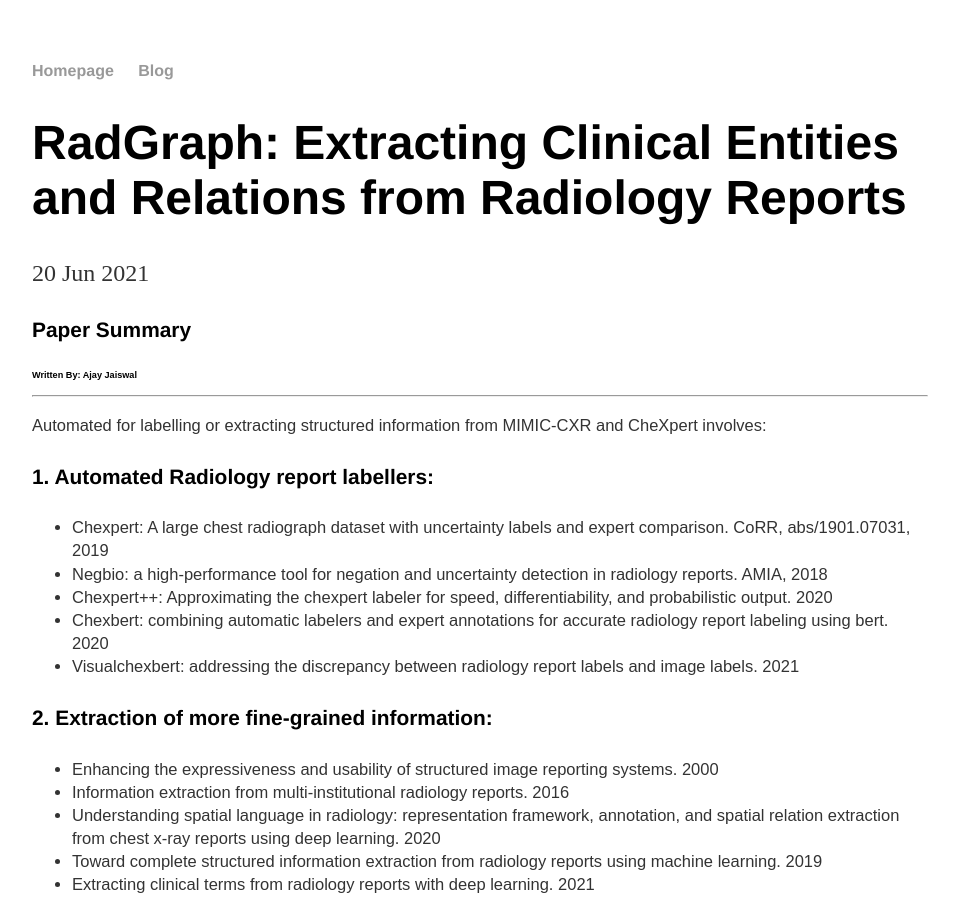
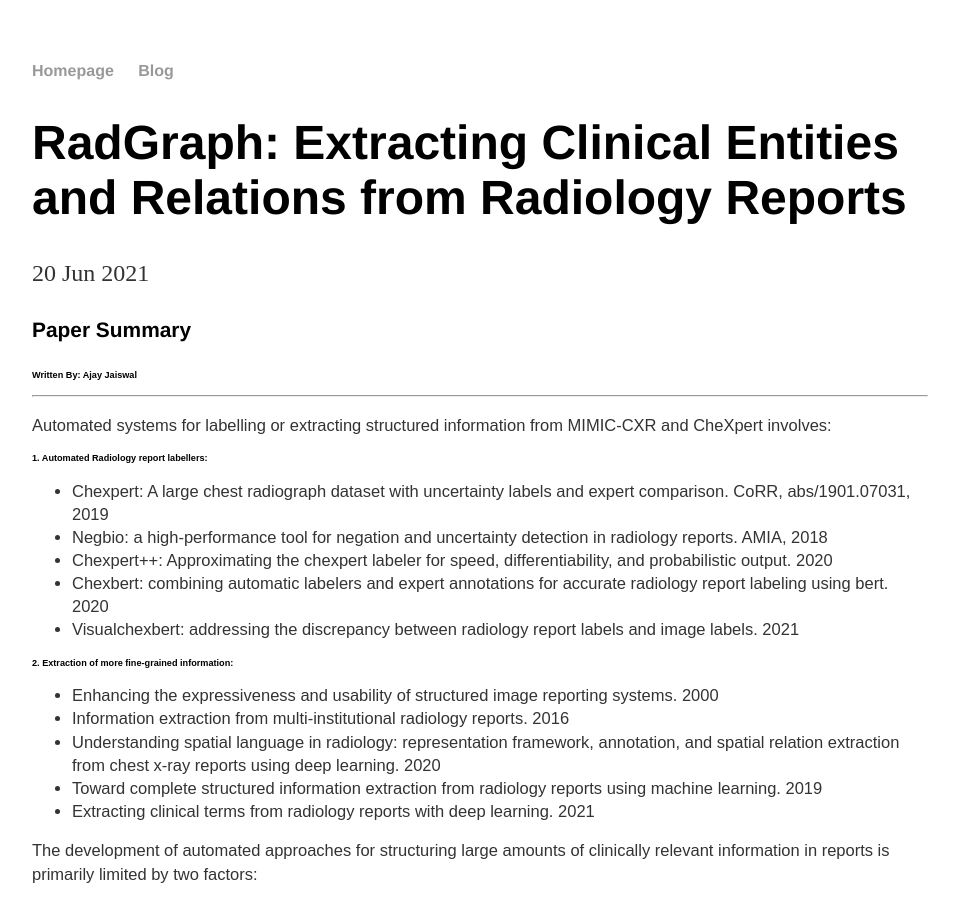
Before and after one commit to Ajay1994/ajay1994.github.io, a Jekyll site: the page built from _posts/2021-06-20-RadGraph: Extracting Clinical Entities and Relations from Radiology Reports.md, in a window 1280 px wide and 900 px high. Shown: the whole window, without its empty margins (160-1119 px from the left). Built offline with Jekyll 4.4.1, drawn with Linux system fonts in a browser that asks for light colours.

Commit message:
Update 2021-06-20-RadGraph: Extracting Clinical Entities and Relations from Radiology Reports.md

```diff
--- a/_posts/2021-06-20-RadGraph: Extracting Clinical Entities and Relations from Radiology Reports.md
+++ b/_posts/2021-06-20-RadGraph: Extracting Clinical Entities and Relations from Radiology Reports.md
@@ -9,15 +9,15 @@ date: 2021-06-20
 ##### Written By: Ajay Jaiswal
 ------------------
 
-Automated for labelling or extracting structured information from MIMIC-CXR and CheXpert involves:
-#### 1. Automated Radiology report labellers:
+Automated systems for labelling or extracting structured information from MIMIC-CXR and CheXpert involves:
+##### 1. Automated Radiology report labellers:
    * Chexpert: A large chest radiograph dataset with uncertainty labels and expert comparison. CoRR, abs/1901.07031, 2019
    * Negbio: a high-performance tool for negation and uncertainty detection in radiology reports. AMIA, 2018
    * Chexpert++: Approximating the chexpert labeler for speed, differentiability, and probabilistic output. 2020
    * Chexbert: combining automatic labelers and expert annotations for accurate radiology report labeling using bert. 2020
    * Visualchexbert: addressing the discrepancy between radiology report labels and image labels. 2021
 
-#### 2. Extraction of more fine-grained information:
+##### 2. Extraction of more fine-grained information:
    * Enhancing the expressiveness and usability of structured image reporting systems. 2000
    * Information extraction from multi-institutional radiology reports. 2016
    * Understanding spatial language in radiology: representation framework, annotation, and spatial relation extraction from chest x-ray reports using deep learning. 2020
```
